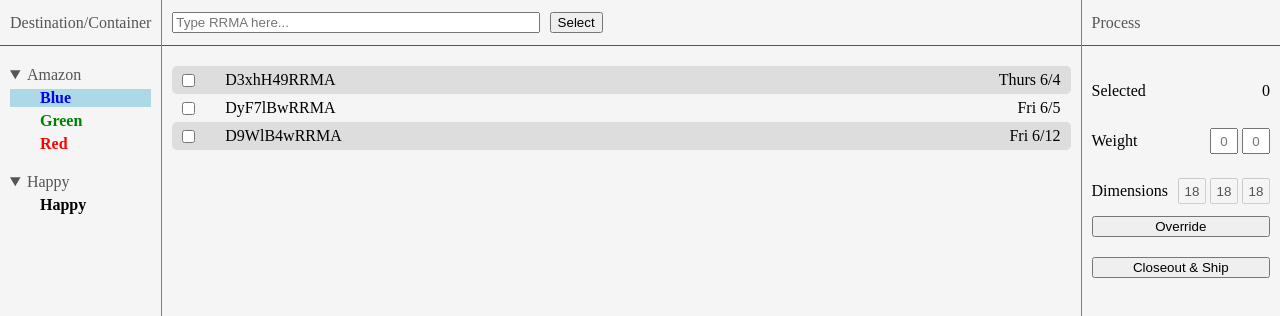
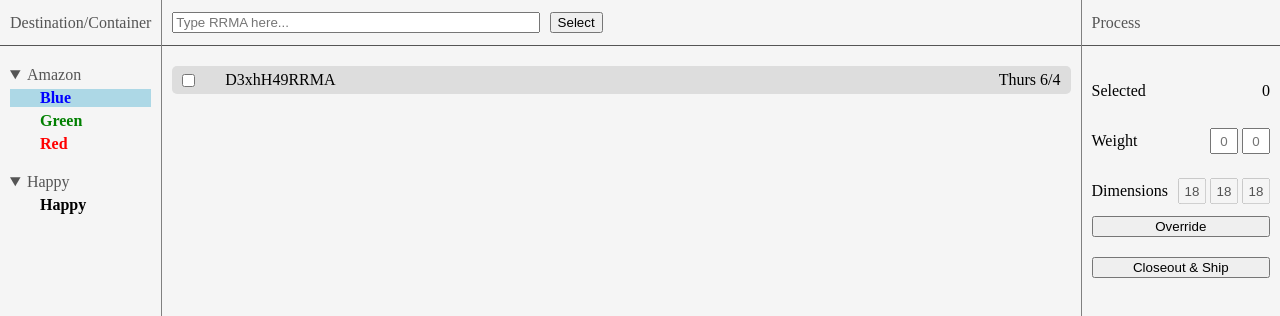
Before and after one commit to coldnebraska/container-management, an Electron app: page renderer/index.html in a window 1280 px wide. Both pictures are taken after a click on the element "Blue". Shown: the top 316 px of the page. Drawn offline with Linux system fonts and the light colour scheme.

Commit message:
added dynamic rrma item population based on selected container

```diff
--- a/renderer/index.html
+++ b/renderer/index.html
@@ -51,25 +51,7 @@
                 <button>Select</button>
             </div>
 
-            <div class="item-list">
-                <div class="item">
-                    <input type="checkbox">
-                    <p id="rrma">D3xhH49RRMA</p>
-                    <p>Thurs 6/4</p>
-                </div>
-
-                <div class="item">
-                    <input type="checkbox">
-                    <p id="rrma">DyF7lBwRRMA</p>
-                    <p>Fri 6/5</p>
-                </div>
-
-                <div class="item">
-                    <input type="checkbox">
-                    <p id="rrma">D9WlB4wRRMA</p>
-                    <p>Fri 6/12</p>
-                </div>
-            </div>
+            <div id="item-list"></div>
         </div>
     </div>
 
--- a/renderer/js/renderer.js
+++ b/renderer/js/renderer.js
@@ -1,5 +1,6 @@
 let items = []
 let selectedItems = []
+let selectedContainer = document.getElementById('selected-container')
 
 // override dimensions
 const button = document.getElementById('override-dimensions')
@@ -9,6 +10,89 @@ button.addEventListener('click', () => {
     fieldset.disabled = false
     button.disabled = true
 })
+
+// dummy data for testing
+const dummyItems = [
+    {
+        container: 'blue',
+        rrma: 'D3xhH49RRMA',
+        date: 'Thurs 6/4'
+    },
+    {
+        container: 'green',
+        rrma: 'DyF7lBwRRMA',
+        date: 'Fri 6/5'
+    },
+    {
+        container: 'red',
+        rrma: 'D9WlB4wRRMA',
+        date: 'Fri 6/12'
+    }
+]
+
+// container selection
+function selectContainer() {
+    const containerList = document.getElementsByClassName('destination-container')
+    const containers = []
+
+    for (i = 0; i < containerList.length; i++) {
+        containers.push(containerList[i])
+    }
+
+    containers.forEach(container => {
+        container.addEventListener('click', () => {
+            if (selectedContainer.id === 'selected-container') {
+                selectedContainer.id = ''
+            }
+
+            if (selectedContainer != container) {
+                for (i = 0; i < itemList.length; i++) {
+                    itemList[i].firstElementChild.checked = false
+                    itemList[i].id = ''
+                }
+
+                selectedItems = []
+                count.innerHTML = selectedItems.length
+            }
+
+            selectedContainer = container.parentElement
+            container.parentElement.id = 'selected-container'
+
+            clearItems()
+            populateItems(dummyItems)
+        })
+    })
+
+    populateItems(dummyItems)
+}
+
+// dynamic item population
+function populateItems(items) {
+    const itemList = document.getElementById('item-list')
+
+    items.forEach(item => {
+        if (item.container == selectedContainer.className) {
+            const itemContainer = document.createElement('div')
+            itemContainer.className = 'item'
+            itemContainer.innerHTML = `
+                <input type="checkbox">
+                <p id="rrma">${item.rrma}</p>
+                <p>${item.date}</p>
+            `
+            itemList.appendChild(itemContainer)
+        }
+    })
+}
+
+// clear items
+function clearItems() {
+    const itemList = document.getElementById('item-list')
+    while (itemList.firstChild) {
+        itemList.removeChild(itemList.firstChild)
+    }
+}
+
+selectContainer()
 
 // item selection
 const itemList = document.getElementsByClassName('item')
@@ -31,33 +115,3 @@ items.forEach(item => {
         count.innerHTML = selectedItems.length
     })
 })
-
-// container selection
-const containerList = document.getElementsByClassName('destination-container')
-const containers = []
-let selectedContainer = document.getElementById('selected-container')
-
-for (i = 0; i < containerList.length; i++) {
-    containers.push(containerList[i])
-}
-
-containers.forEach(container => {
-    container.addEventListener('click', () => {
-        if (selectedContainer.id === 'selected-container') {
-            selectedContainer.id = ''
-        }
-
-        if (selectedContainer != container) {
-            for (i = 0; i < itemList.length; i++) {
-                itemList[i].firstElementChild.checked = false
-                itemList[i].id = ''
-            }
-
-            selectedItems = []
-            count.innerHTML = selectedItems.length
-        }
-
-        selectedContainer = container
-        container.id = 'selected-container'
-    })
-})
```
